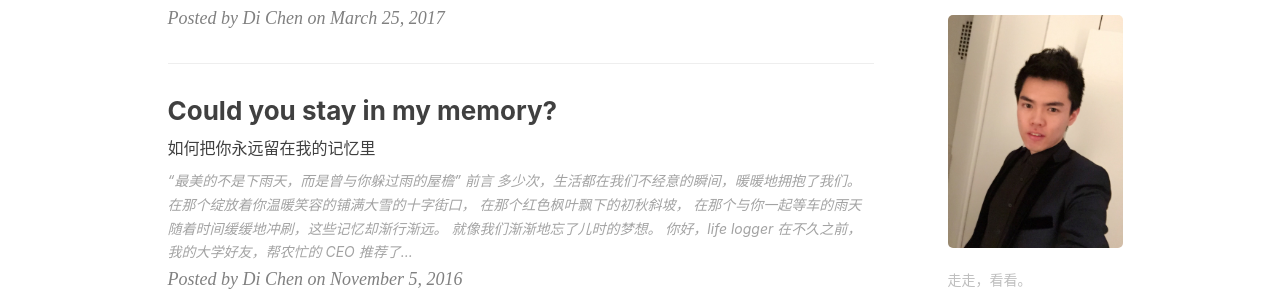
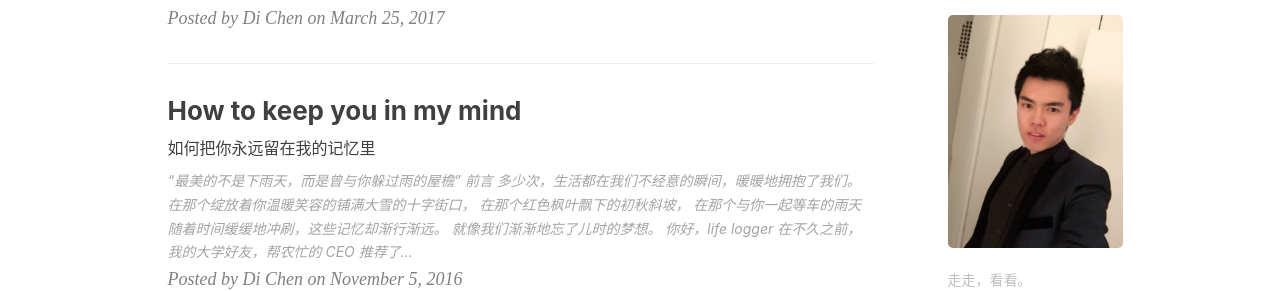
Before and after one commit to chenditc/chendi.me, a Jekyll site: the page built from index.html, in a window 1280 px wide. Shown: the part 611-902 px from the top of the page. Built offline with Jekyll 4.4.1, drawn with Linux system fonts in a browser that asks for light colours; nearby versions of some CDN libraries; the list of posts is cut into pages by our own code; comment, search, counter and statistics services are not loaded.

Commit message:
Update title

```diff
--- a/_posts/2016-11-05-life-logging-trail.markdown
+++ b/_posts/2016-11-05-life-logging-trail.markdown
@@ -1,10 +1,10 @@
 ---
 layout:     post
-title:      "Could you stay in my memory?"
+title:      "How to keep you in my mind"
 subtitle:   "如何把你永远留在我的记忆里"
 date:       2016-11-05 07:15:00
 author:     "Di Chen"
-header-img: "img/in-post/life-logger-trail/life-logger-bg.jpg"
+header-img: "img/in-post/life-logger-trail/life-logger-bg.png"
 tags:
     - Tech
     - lifelogging
```
Also changed, not shown: 2 other files.
